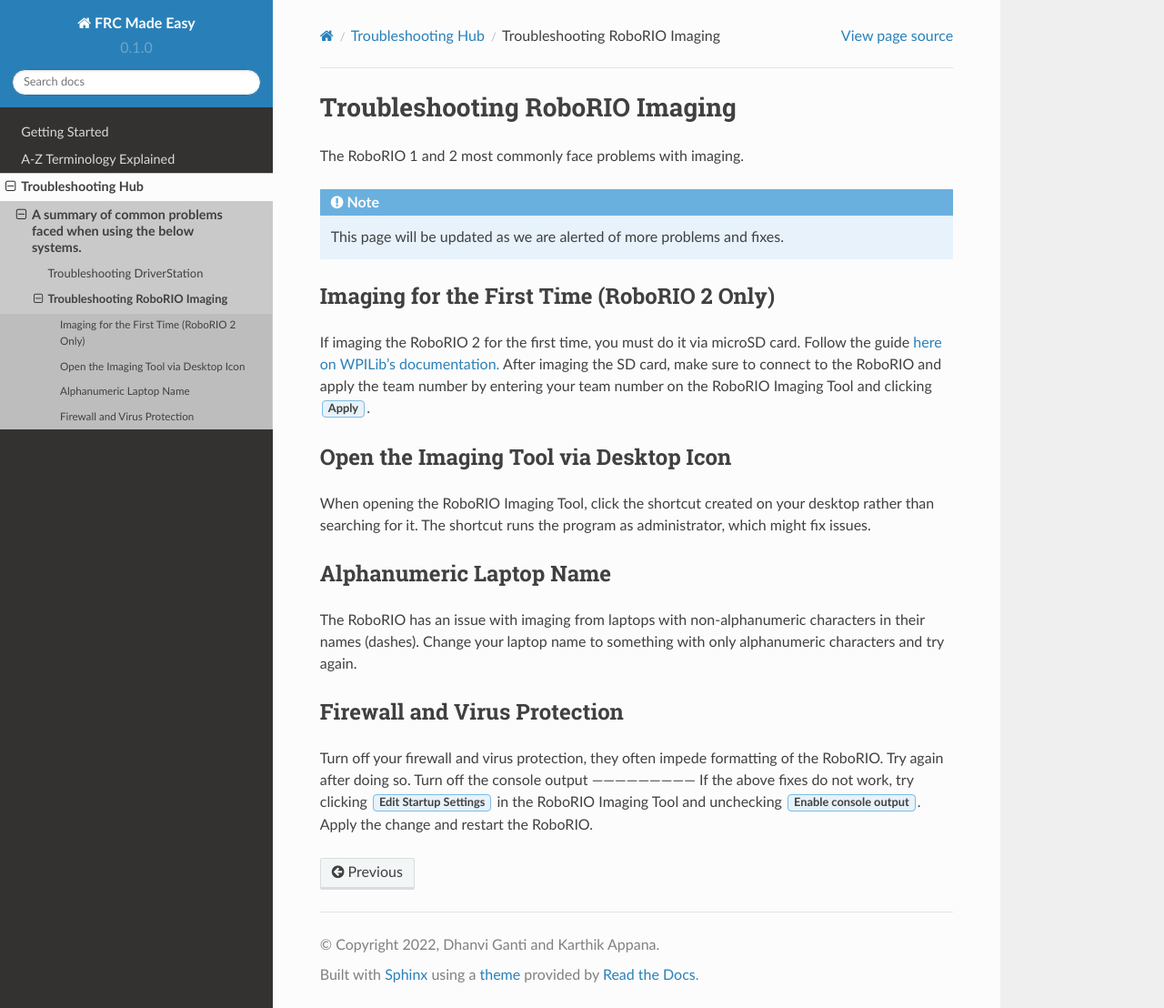
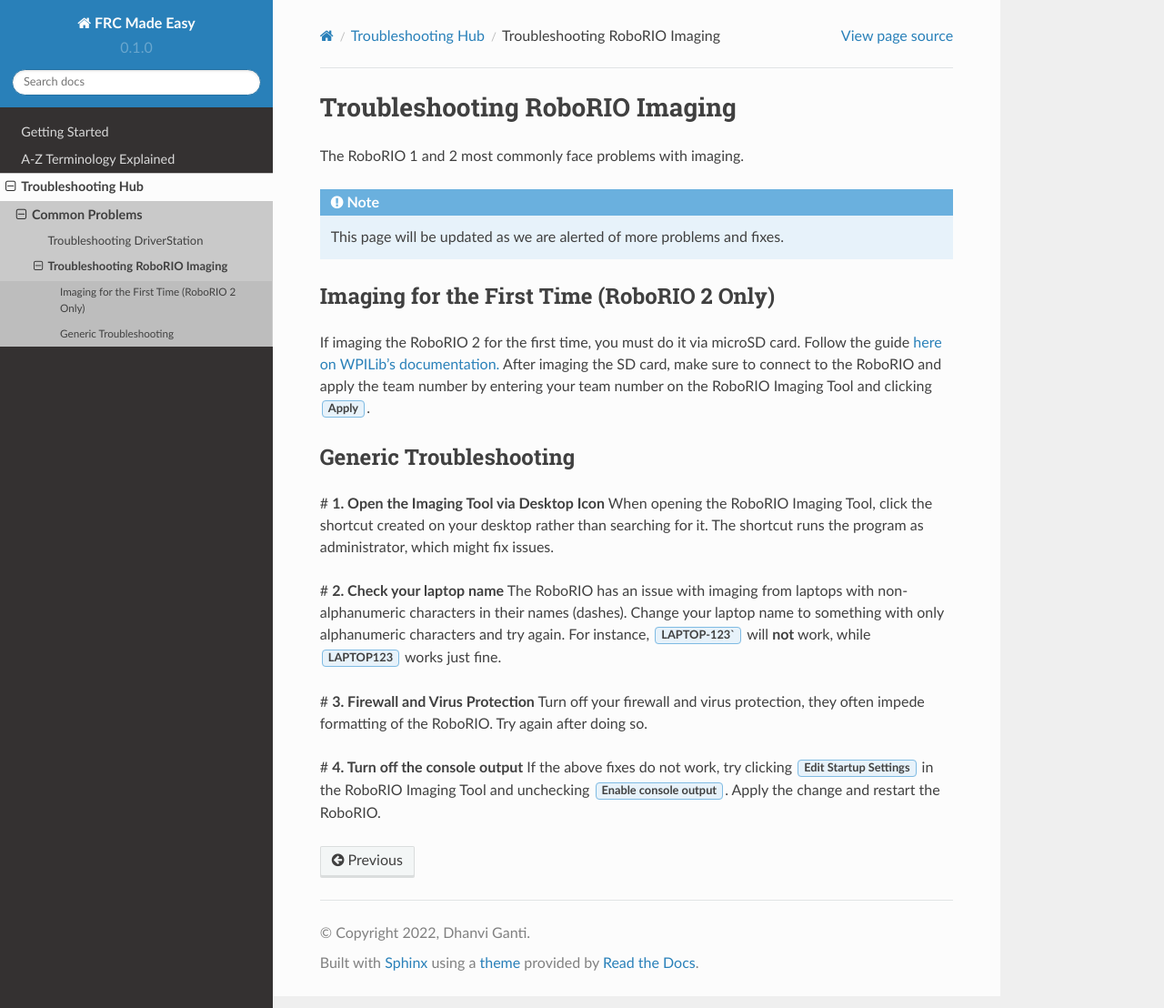
Before and after one commit to drdonv/FRC-RTD, a Sphinx documentation site: the page built from docs/source/troubleshooting/roborio/roborio.rst, in a window 1280 px wide and 1108 px high. Shown: the whole window at 91% size. Built offline with Sphinx 7.4.7 and the Read the Docs theme 2.0.0, drawn with Linux system fonts in a browser that asks for light colours; pages that are not in the unit, such as notebooks, are missing from menus.

Commit message:
Restructured some of the text, hopefully fixed image in driverstation troubleshooting.

```diff
--- a/docs/source/conf.py
+++ b/docs/source/conf.py
@@ -3,7 +3,7 @@
 # -- Project information
 
 project = 'FRC Made Easy'
-copyright = '2022, Dhanvi Ganti and Karthik Appana'
+copyright = '2022, Dhanvi Ganti'
 author = 'drdonv, cartha353'
 
 release = '0.1'
--- a/docs/source/troubleshooting/driverstation/driverstation.rst
+++ b/docs/source/troubleshooting/driverstation/driverstation.rst
@@ -11,6 +11,8 @@
 ------------------------
 In order to have the DriverStation be able to communicate with your roboRIO, the two must have the same Team Number set. You may do this by clicking on the settings cog
 .. image:: images/driverstation_settings_cog.png
+   :width: 400
+   :alt: Driverstation settings
 
 And then editing the team number text box from :guilabel:`xxyy` to your team number.
 
--- a/docs/source/troubleshooting/index.rst
+++ b/docs/source/troubleshooting/index.rst
@@ -1,6 +1,6 @@
 Troubleshooting Hub
 ===================================
-A summary of common problems faced when using the below systems.
+Common Problems
 ----------------------------------------------------------------
 .. toctree::
     driverstation/driverstation
--- a/docs/source/troubleshooting/roborio/roborio.rst
+++ b/docs/source/troubleshooting/roborio/roborio.rst
@@ -13,22 +13,22 @@
 If imaging the RoboRIO 2 for the first time, you must do it via microSD card. Follow the guide `here on WPILib's documentation. <https://docs.wpilib.org/en/stable/docs/software/roborio-info/roborio2-imaging.html>`_
 After imaging the SD card, make sure to connect to the RoboRIO and apply the team number by entering your team number on the RoboRIO Imaging Tool and clicking :guilabel:`Apply`.
 
-Open the Imaging Tool via Desktop Icon
---------------------------------------
+Generic Troubleshooting
+------------------------
+
+# **1. Open the Imaging Tool via Desktop Icon**
 When opening the RoboRIO Imaging Tool, click the shortcut created on your desktop rather than searching for it.
 The shortcut runs the program as administrator, which might fix issues.
 
 
-Alphanumeric Laptop Name
-----------------------------------------------
+# **2. Check your laptop name**
 The RoboRIO has an issue with imaging from laptops with non-alphanumeric characters in their names (dashes). Change your laptop name to something with only alphanumeric characters and try again.
+For instance, :guilabel:`LAPTOP-123`` will **not** work, while :guilabel:`LAPTOP123` works just fine.
 
 
+# **3. Firewall and Virus Protection**
+Turn off your firewall and virus protection, they often impede formatting of the RoboRIO. Try again after doing so.
 
-Firewall and Virus Protection
------------------------------
-Turn off your firewall and virus protection, they often impede formatting of the RoboRIO. Try again after doing so.
-Turn off the console output
----------------------------
+# **4. Turn off the console output**
 If the above fixes do not work, try clicking :guilabel:`Edit Startup Settings` in the RoboRIO Imaging Tool and unchecking :guilabel:`Enable console output`.
 Apply the change and restart the RoboRIO.
```
